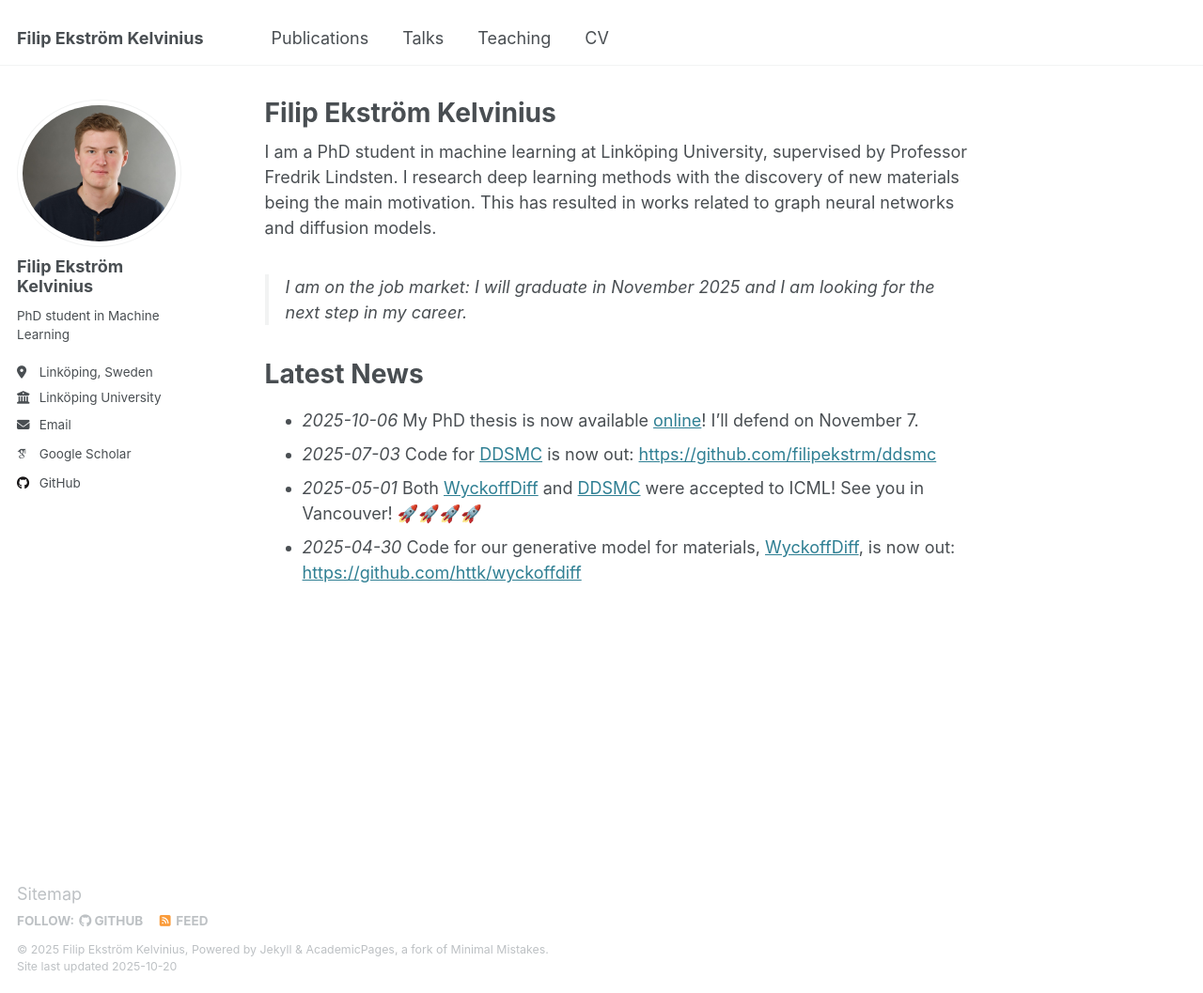
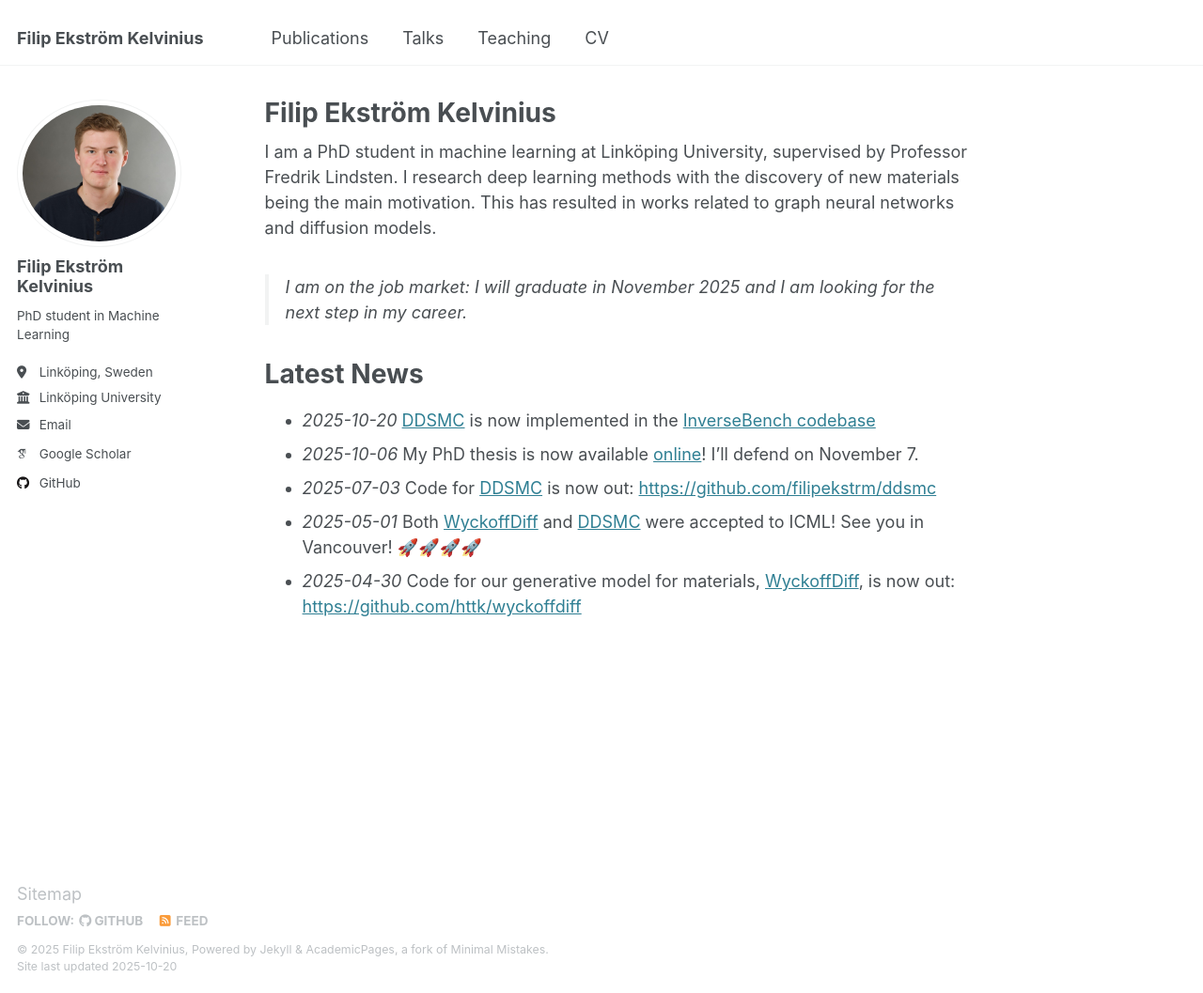
Before and after one commit to filipekstrm/filipekstrm.github.io, a Jekyll site: the page built from _pages/about.md, in a window 1280 px wide and 1057 px high. Shown: the whole window at 94% size. Built offline with Jekyll 4.4.1, drawn with Linux system fonts in a browser that asks for light colours; some web fonts are replaced.

Commit message:
InverseBench link

```diff
--- a/_pages/about.md
+++ b/_pages/about.md
@@ -12,6 +12,7 @@ I am a PhD student in machine learning at Linköping University, supervised by P
 > I am on the job market: I will graduate in November 2025 and I am looking for the next step in my career.
 
 # Latest News
+* *2025-10-20* [DDSMC](https://proceedings.mlr.press/v267/ekstrom-kelvinius25b.html) is now implemented in the [InverseBench codebase](https://github.com/devzhk/InverseBench)
 * *2025-10-06* My PhD thesis is now available [online](http://urn.kb.se/resolve?urn=urn:nbn:se:liu:diva-218503)! I'll defend on November 7.
 * *2025-07-03* Code for [DDSMC](https://arxiv.org/abs/2502.06379) is now out: <https://github.com/filipekstrm/ddsmc>
 * *2025-05-01* Both [WyckoffDiff](https://arxiv.org/abs/2502.06485) and [DDSMC](https://arxiv.org/abs/2502.06379) were accepted to ICML! See you in Vancouver! 🚀🚀🚀🚀
```
